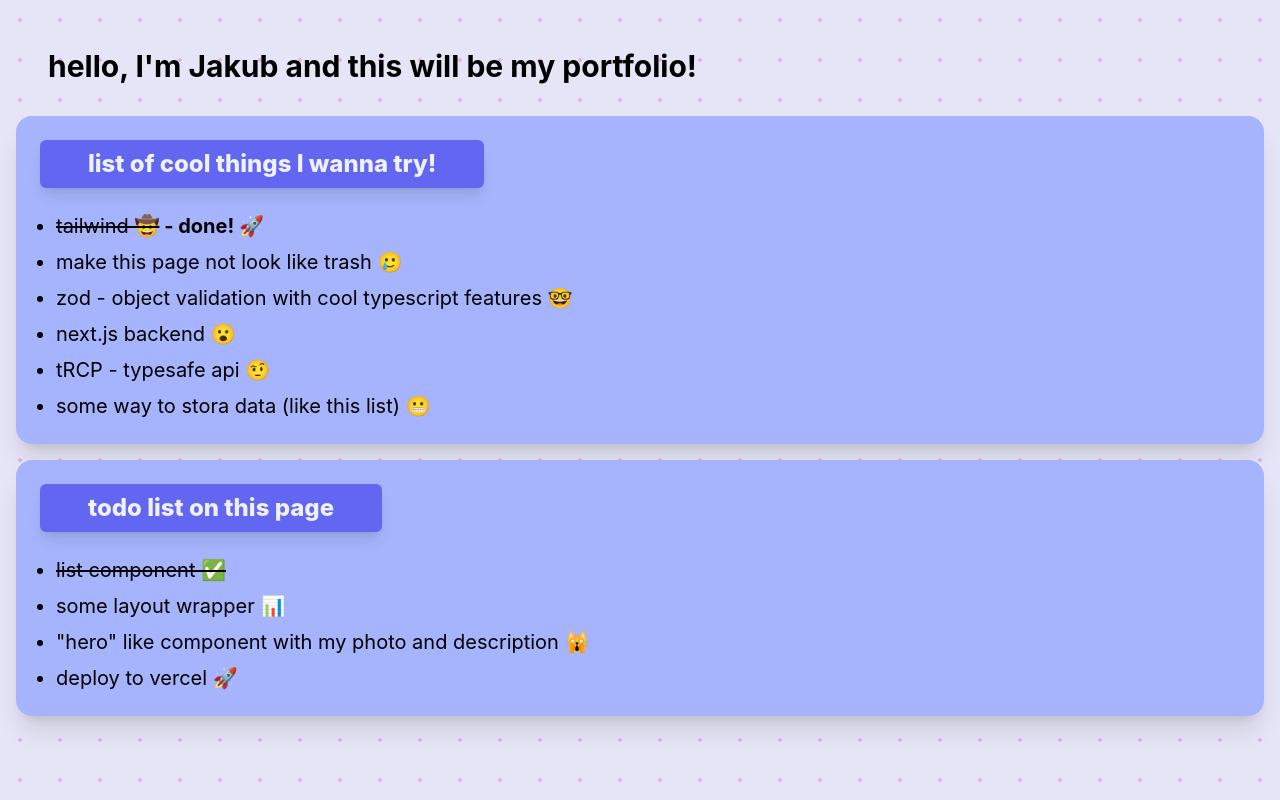
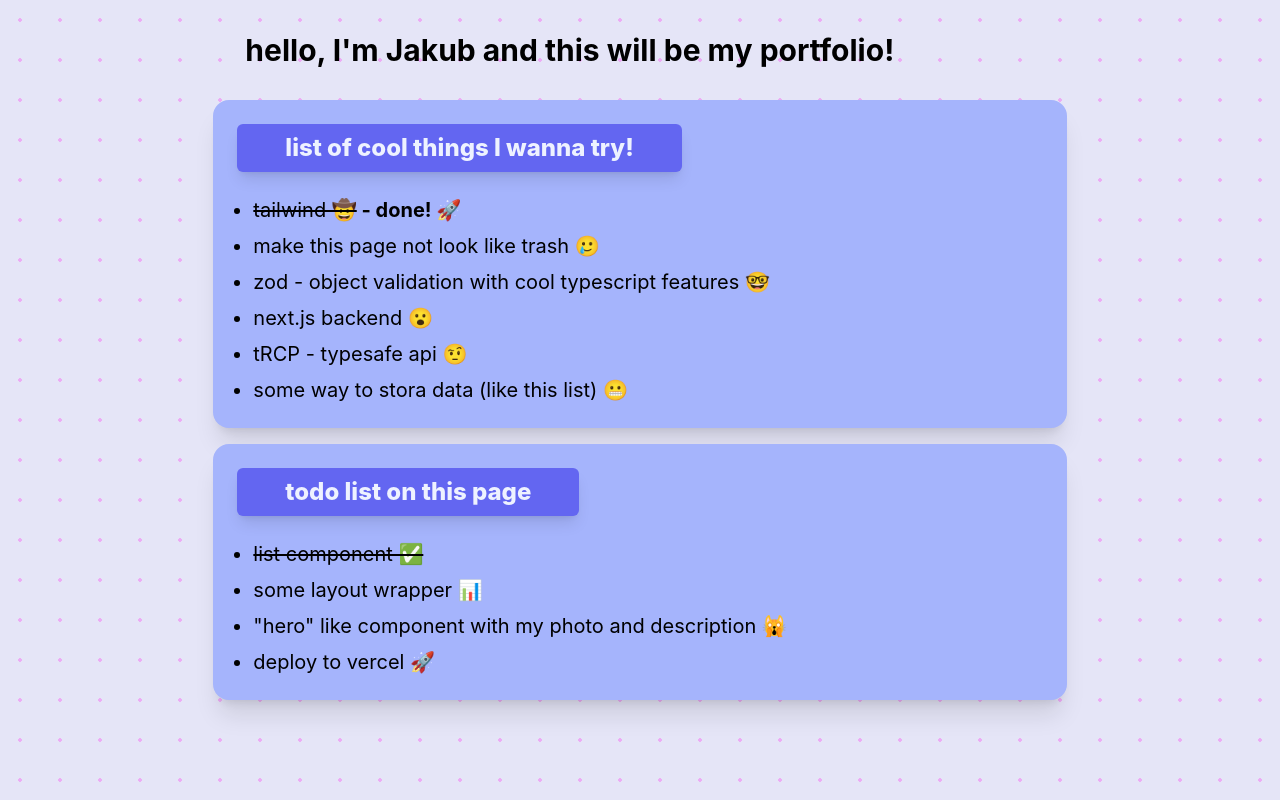
Before and after one commit to jjachowski/portfolio, a Next.js app: page / in a window 1280 px wide. Built offline with nearby package versions, Linux system fonts and the light colour scheme.

Commit message:
added layout 😌

```diff
--- a/components/Layout.tsx
+++ b/components/Layout.tsx
@@ -5,5 +5,9 @@ interface LayoutProps {
 }
 
 export const Layout: React.FC<LayoutProps> = ({ children }) => {
-  return <div>{children}</div>;
+  return (
+    <div className='w-screen flex justify-center'>
+      <div className='w-full sm:w-3/4 lg:w-2/3 max-w-5xl'>{children}</div>
+    </div>
+  );
 };
--- a/pages/index.tsx
+++ b/pages/index.tsx
@@ -2,10 +2,11 @@ import type { NextPage } from 'next';
 import { TodoList } from '../components/TodoList';
 import { thingsToTry } from '../data/thingsToTryList';
 import { todoList } from '../data/todoList';
+import { Layout } from '../components/Layout';
 
 const Home: NextPage = () => {
   return (
-    <div className='flex justify-center flex-col p-4'>
+    <Layout>
       <h1 className='text-3xl font-bold p-8 '>
         {`hello, I'm Jakub and this will be my portfolio!`}
       </h1>
@@ -17,7 +18,7 @@ const Home: NextPage = () => {
         />
         <TodoList items={todoList} title='todo list on this page' />
       </div>
-    </div>
+    </Layout>
   );
 };
 
```
